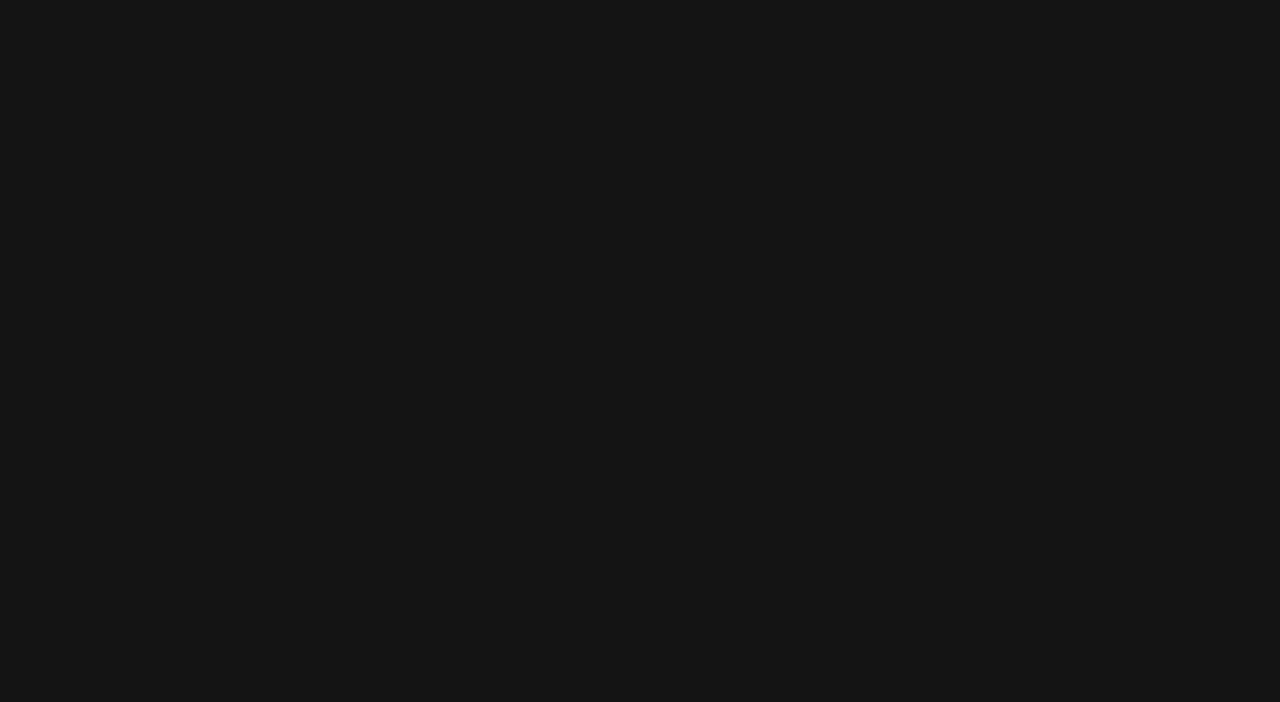
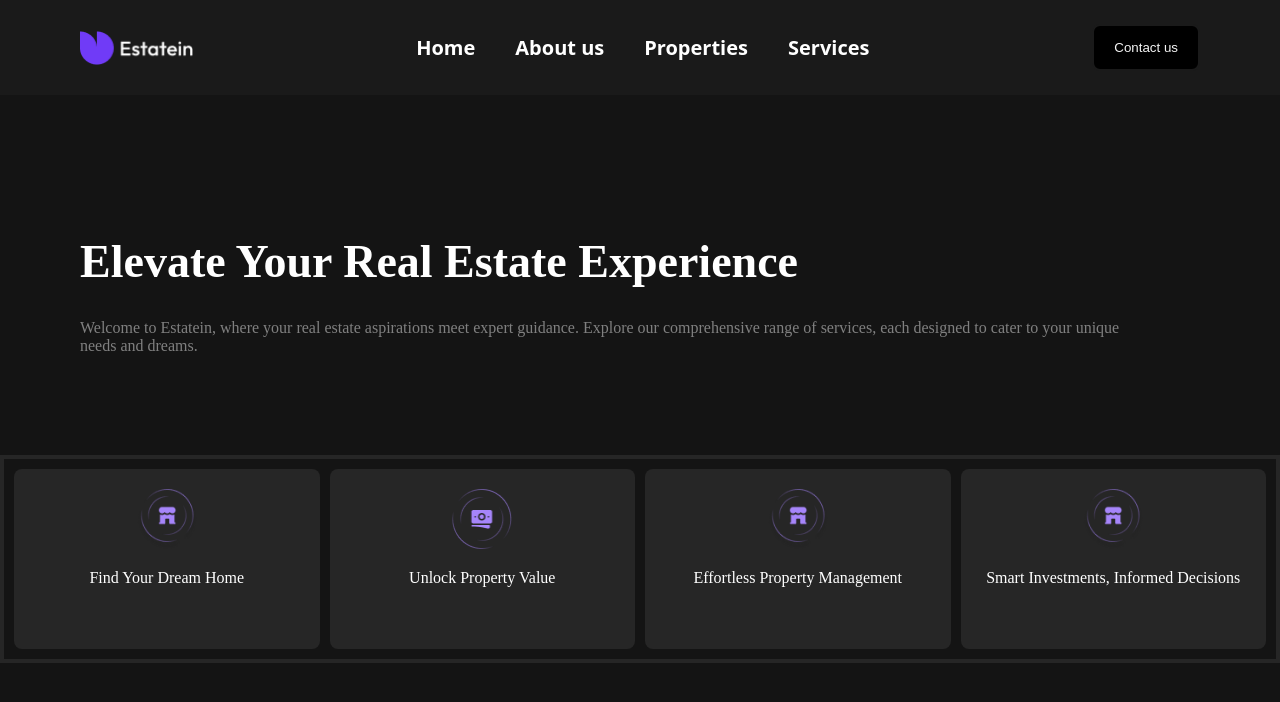
Before and after one commit to DeVTeJ10/Home-ly, a React (Vite) app: page /services-page in a window 1280 px wide. Before the commit this address had no page. Shown: the top 702 px of the page. Built offline with nearby package versions, Linux system fonts and the light colour scheme.

Commit message:
service page begins

```diff
--- a/src/App.jsx
+++ b/src/App.jsx
@@ -2,6 +2,7 @@ import React from 'react'
 import HomePage from "./pages/home/homePage"
 import AboutUsPage from "./pages/aboutUs/aboutUsPage"
 import PropertiesPage from "./pages/properties/propertiesPage"
+import ServicesPage from "./pages/services/servicesPage"
 import { Link, Route, Routes } from 'react-router-dom'
 
 
@@ -17,6 +18,7 @@ function App() {
         <Route path="/" element={<HomePage/>} />
         <Route path="/about-us" element={<AboutUsPage/>} />
         <Route path="/properties-page" element={<PropertiesPage/>} />
+        <Route path="/services-page" element={<ServicesPage/>} />
       </Routes>
     </>
   )
--- a/src/components/header/index.jsx
+++ b/src/components/header/index.jsx
@@ -19,7 +19,9 @@ const index = () => {
           <Link to={"/properties-page"}>
           <h3>Properties</h3>
           </Link>
+          <Link to={"/services-page"}>
           <h3>Services</h3>
+          </Link>
         </div>
         <div className="contact-us">
           <button className="contactUS">Contact us</button>
--- /dev/null
+++ b/src/pages/services/servicesPage.css
@@ -0,0 +1,9 @@
+.servicecomp1{
+    padding-left: 80px;
+    padding-right: 80px;
+    color: white;
+    margin-top: 100px;
+    margin-bottom: 100px;
+    background-image: linear-gradient( to right pink, skyblue);
+
+}
--- /dev/null
+++ b/src/pages/services/servicesPage.jsx
@@ -0,0 +1,24 @@
+import React from 'react'
+import HeaderComp from "../../components/Header/index";
+import DreamHome from "../../components/DreamHome/index"
+import "./servicesPage.css"
+
+
+const servicesPage = () => {
+  return (
+    <div>
+        <div>
+            <HeaderComp />
+        <div className='servicecomp1'>
+        <h1>Elevate Your Real Estate Experience</h1>
+            <p>Welcome to Estatein, where your real estate aspirations meet expert guidance.
+                Explore our comprehensive range of services,
+                each designed to cater to your unique<br></br> needs and dreams.</p>
+        </div>
+        <DreamHome />
+        </div>
+    </div>
+  )
+}
+
+export default servicesPage
```
